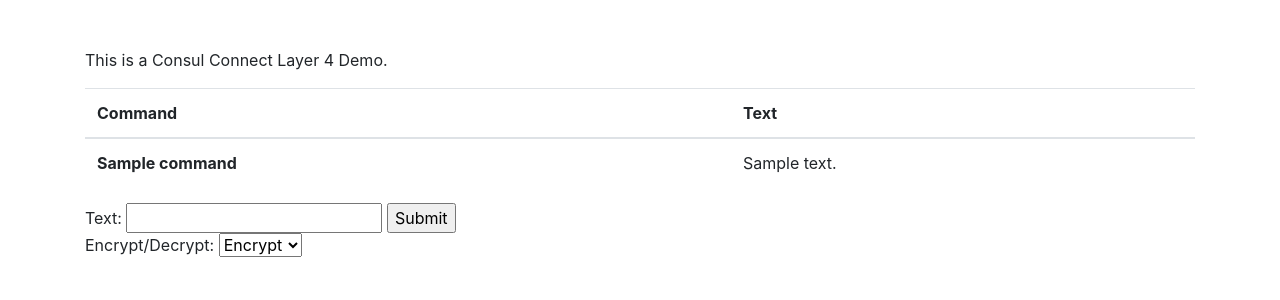
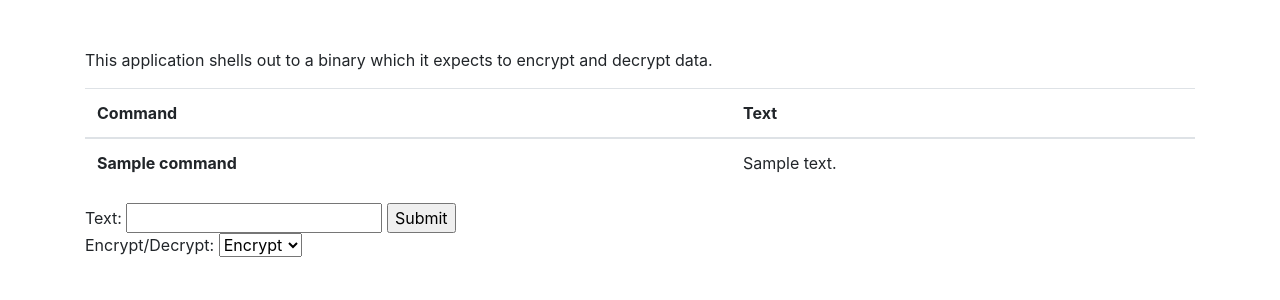
Before and after one commit to chrismatteson/terraform-chip-vault, a Flask app: template flaskapp/templates/transit.html in a window 1280 px wide. Shown: the part 56-356 px from the top of the page. Run offline with Flask 2, Linux system fonts and the light colour scheme; the template is opened without the code that fills it: most values are stand-ins (such as "Sample title", 1, 10 or a date in 2020); some libraries are stand-ins or nearby versions.

Commit message:
working encrypt page

```diff
--- a/flaskapp/app.py
+++ b/flaskapp/app.py
@@ -81,7 +81,7 @@
         [run_command], shell=True)
     except subprocess.CalledProcessError as e:
       return "An error occurred while trying to fetch task status updates."
-    stringdata=json.dumps({ 'bucket': bucket, 'text': result })
+    stringdata=json.dumps({ "command": command, "text": result.decode("utf-8") })
     context=json.loads(stringdata)
     return render_template('transit.html', **context)
 
--- a/flaskapp/templates/transit.html
+++ b/flaskapp/templates/transit.html
@@ -2,11 +2,11 @@
 {% set active_page = "transit" %}
 
 
-{% block title %}Consul Layer 4 Connect Demo{% endblock  %}
+{% block title %}Vault Transit Demo{% endblock  %}
 {% block content %}
     <div class="row my-5">
       <div class="col-sm mx-auto my-auto">
-        <p> This is a Consul Connect Layer 4 Demo.</p>
+        <p> This application shells out to a binary which it expects to encrypt and decrypt data.</p>
         <table class="table">
           <thead>
             <tr>
```
